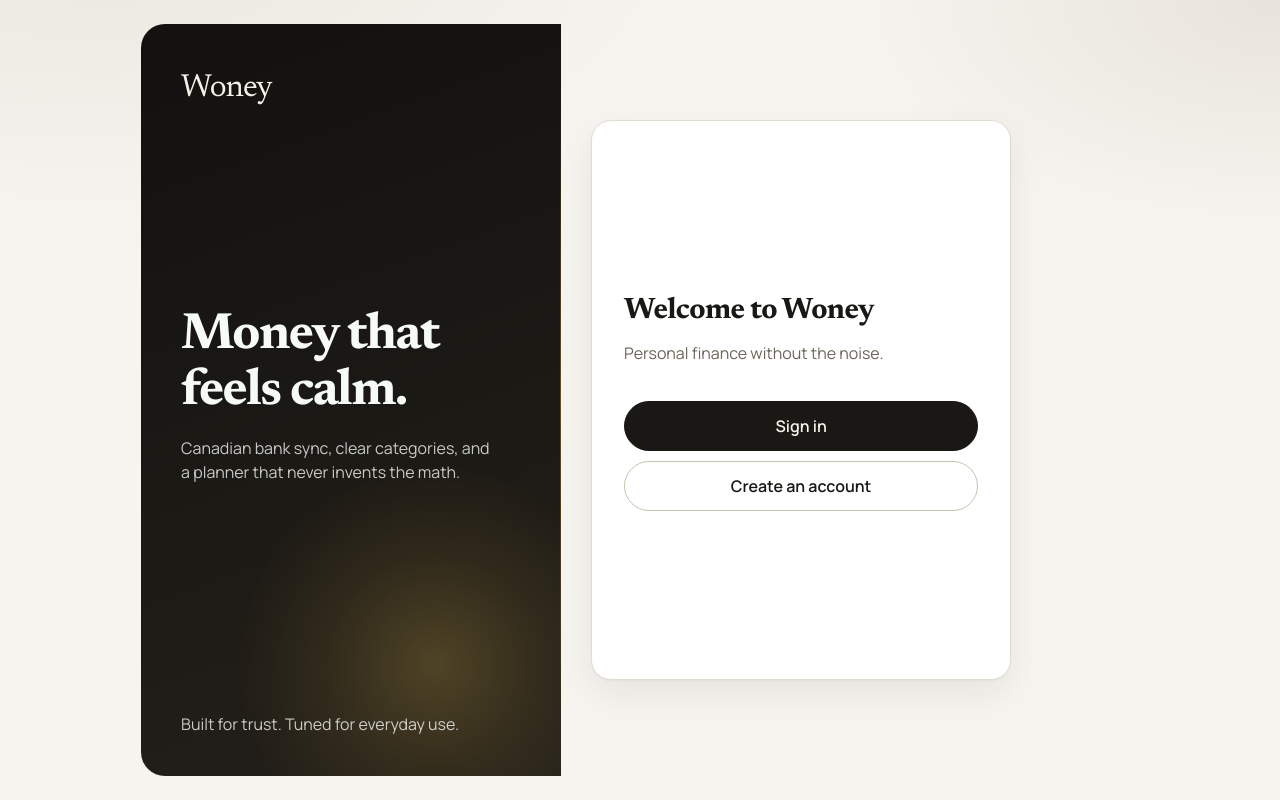
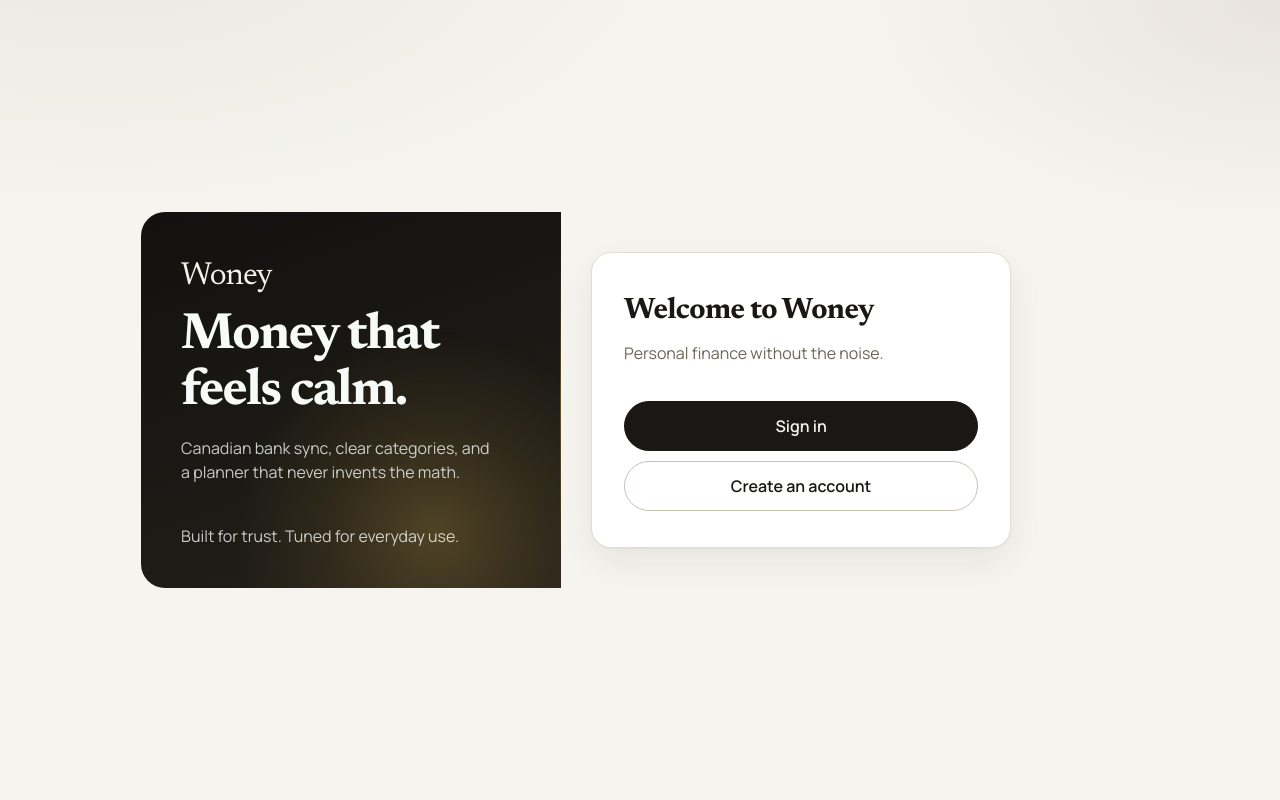
Before and after one commit to anirudh-devanand/ai-enabled-budget-er, a Next.js app in the folder apps/web/: page / in a window 1280 px wide. Built offline with nearby package versions, Linux system fonts and the light colour scheme; no server answers; what @ledger/api-client would draw is missing.

Commit message:
Fix auth layout so brand panel matches form card height.
Remove viewport-driven stretch and fixed min-heights so login/register columns share the content-sized form height.

```diff
--- a/apps/web/src/app/globals.css
+++ b/apps/web/src/app/globals.css
@@ -65,13 +65,18 @@ textarea {
 
 /* ??? Auth ??? */
 .auth {
+  /* Viewport centers the pair; row height is content-driven (form card). */
   min-height: 100vh;
   display: grid;
   grid-template-columns: minmax(280px, 0.85fr) minmax(320px, 1.15fr);
   max-width: 1100px;
+  width: 100%;
   margin: 0 auto;
   gap: 0;
   align-items: stretch;
+  align-content: center;
+  justify-content: center;
+  box-sizing: border-box;
 }
 
 .auth-brand {
@@ -84,6 +89,8 @@ textarea {
   position: relative;
   overflow: hidden;
   border-radius: 0;
+  height: auto;
+  min-height: 0;
 }
 
 .auth-glow {
@@ -134,17 +141,19 @@ textarea {
 @media (min-width: 901px) {
   .auth {
     padding: 48px 24px;
-    /* Stretch both columns so brand panel matches taller SSO forms */
+    /* Equal column height from the form card; pair centered in viewport */
     align-items: stretch;
+    align-content: center;
   }
   .auth-brand {
     border-radius: 24px 0 0 24px;
-    min-height: 560px;
     max-width: 420px;
     width: 100%;
     height: auto;
+    min-height: 0;
     justify-self: end;
     align-self: stretch;
+    overflow: hidden;
   }
   .auth-panel {
     justify-self: start;
@@ -153,13 +162,17 @@ textarea {
     padding: 0;
     display: flex;
     align-items: stretch;
+    height: auto;
+    min-height: 0;
   }
   .auth-card {
     border-radius: 0 24px 24px 0;
     border-left: none;
-    min-height: 560px;
-    height: 100%;
-    flex: 1;
+    /* Content defines shell height; brand stretches to match */
+    min-height: 0;
+    height: auto;
+    width: 100%;
+    flex: 1 1 auto;
     display: flex;
     flex-direction: column;
     justify-content: center;
@@ -868,10 +881,11 @@ button:not(.btn):not(.primary):not(.account-card):not(.cat-icon):not(.sso-btn):n
   max-width: 420px;
   box-shadow: var(--shadow);
 }
+/* Keep viewport centering without place-items (that sized columns independently). */
 main.auth {
   min-height: 100vh;
-  display: grid;
-  place-items: center;
+  align-content: center;
+  justify-content: center;
   padding: 24px;
 }
 button.primary {
```
